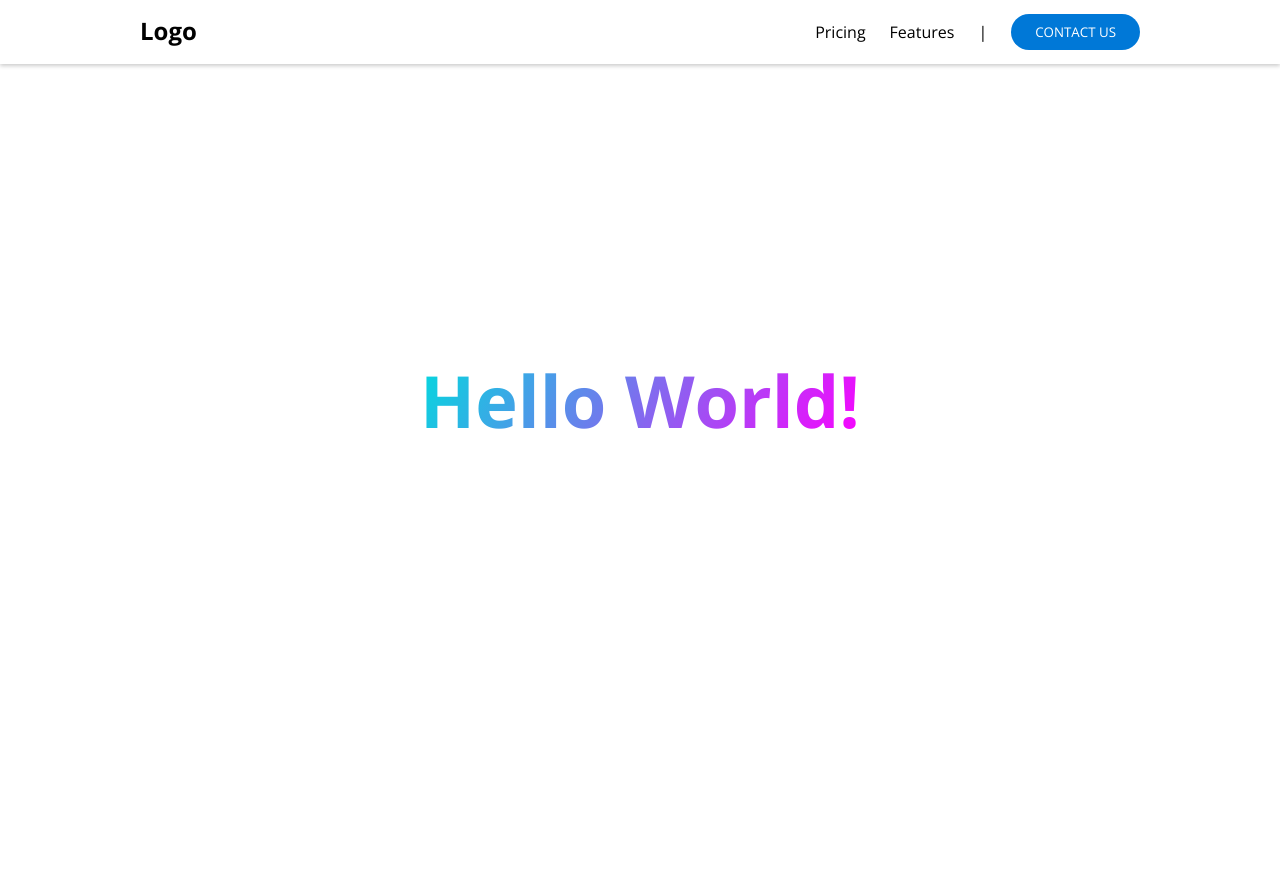
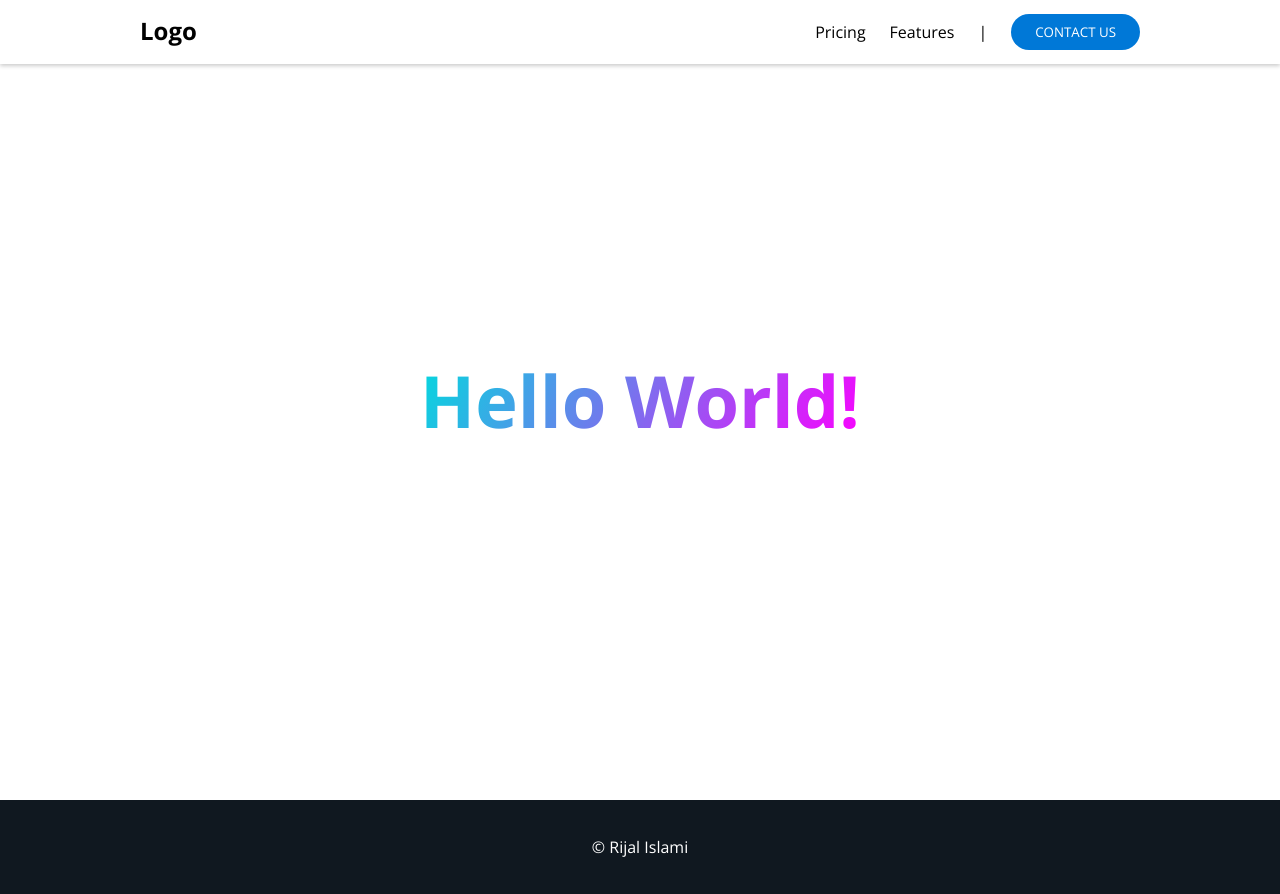
Before and after one commit to rijalislamir/portfolio-laundry, a Vue app: page / in a window 1280 px wide. Before the commit the page ends 800 px from the top, so only its background shows below. Built offline with nearby package versions, Linux system fonts and the light colour scheme.

Commit message:
add simple footer

```diff
--- a/src/App.vue
+++ b/src/App.vue
@@ -1,9 +1,11 @@
 <script setup lang="ts">
 import Navbar from "./components/Navbar.vue";
 import Jumbotron from "./components/Jumbotron.vue";
+import Footer from "./components/Footer.vue";
 </script>
 
 <template>
   <Navbar />
   <Jumbotron />
+  <Footer />
 </template>
--- /dev/null
+++ b/src/components/Footer.vue
@@ -0,0 +1,21 @@
+<template>
+  <footer>
+    <div>© Rijal Islami</div>
+  </footer>
+</template>
+
+<style scoped>
+footer {
+  background-color: rgb(16, 24, 32);
+  color: white;
+  display: flex;
+  justify-content: center;
+  padding: 36px;
+}
+
+div {
+  max-width: 1000px;
+  text-align: center;
+  width: 100%;
+}
+</style>
```
